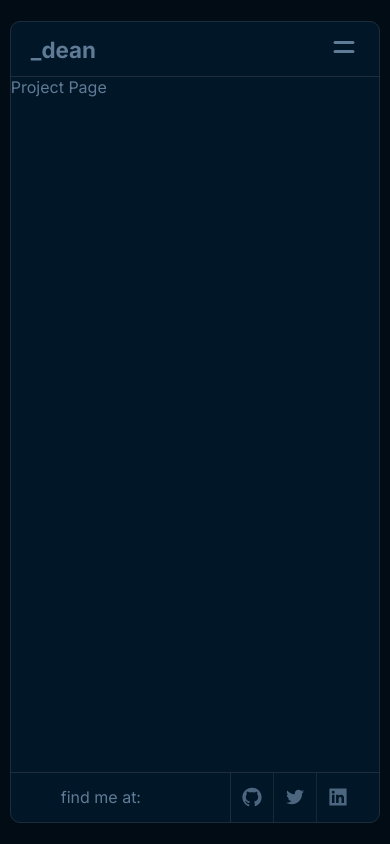
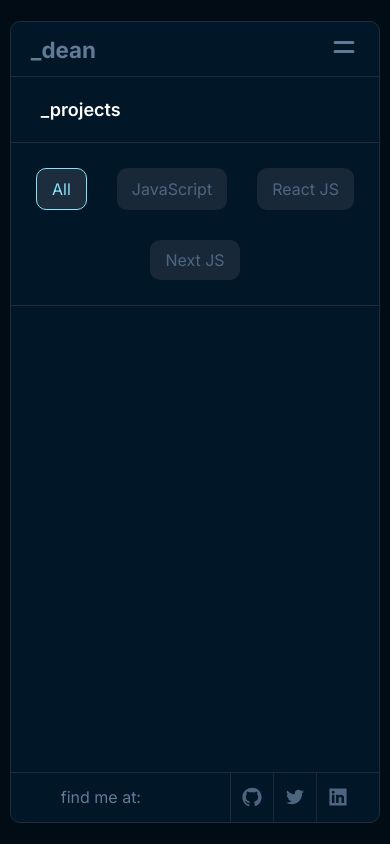
Before and after one commit to stDean/my_portfolio, a Next.js app in the folder my_portfolio/: page /project in a window 390 px wide. Built offline with nearby package versions, Linux system fonts and the light colour scheme.

Commit message:
started the project page

```diff
--- a/my_portfolio/src/app/project/page.js
+++ b/my_portfolio/src/app/project/page.js
@@ -1,5 +1,74 @@
+"use client";
+
+import { useState, useEffect } from "react";
+import { DiReact } from "react-icons/di";
+import { TbBrandJavascript, TbBrandNextjs } from "react-icons/tb";
+import { AiFillHome } from "react-icons/ai";
+
+import "./project.styles.scss";
+import { NavTop, SideNav } from "@/components";
+import { client } from "@/client";
+
 export default function page() {
+  const [activeFilter, setActiveFilter] = useState("All");
+  const [works, setWorks] = useState([]);
+  const [filterWork, setFilterWork] = useState([]);
+
+  const category = [
+    {
+      id: 1,
+      title: "All",
+      icon: <AiFillHome />,
+    },
+    {
+      id: 2,
+      title: "JavaScript",
+      icon: <TbBrandJavascript />,
+    },
+    {
+      id: 3,
+      title: "React JS",
+      icon: <DiReact />,
+    },
+    {
+      id: 4,
+      title: "Next JS",
+      icon: <TbBrandNextjs />,
+    },
+  ];
+
+  const handleWorkFilter = (item) => {
+    setActiveFilter(item);
+
+    setTimeout(() => {
+      if (item === "All") {
+        setFilterWork(works);
+      } else {
+        setFilterWork(works.filter((work) => work.tags.includes(item)));
+      }
+    }, 500);
+  };
+
   return (
-    <div>Project Page</div>
-  )
+    <div className="project">
+      <SideNav>
+        <NavTop path="projects" mobilePath="_projects" />
+
+        <div className="bottom">
+          {category.map((item) => (
+            <div
+              key={item.id}
+              className={`filter_work ${
+                activeFilter === item.title ? "item-active" : ""
+              }`}
+              onClick={() => handleWorkFilter(item.title)}
+            >
+              {item.icon}
+              {item.title}
+            </div>
+          ))}
+        </div>
+      </SideNav>
+    </div>
+  );
 }
--- /dev/null
+++ b/my_portfolio/src/app/project/project.styles.scss
@@ -0,0 +1,64 @@
+.project {
+  display: grid;
+  grid-template-columns: 250px 1fr;
+  overflow: hidden;
+  position: relative;
+  height: 100%;
+
+  .bottom {
+    padding: 25px;
+
+    .filter_work {
+      margin-bottom: 15px;
+      display: flex;
+      align-items: center;
+      cursor: pointer;
+      opacity: .8;
+
+      svg {
+        width: 20px;
+        height: 20px;
+        margin-right: 7px;
+
+        @media screen and (max-width:750px) {
+          display: none;
+        }
+      }
+
+      &:hover {
+        opacity: 1;
+      }
+
+      &.item-active {
+        color: #86E1F9;
+        opacity: 1;
+
+        @media screen and (max-width:750px) {
+          border: 1px solid #86E1F9;
+        }
+      }
+
+      @media screen and (max-width:750px) {
+        padding: 10px 15px;
+        background-color: #1E2D3D;
+        margin:15px;
+        border-radius: 10px;
+      }
+    }
+
+    @media screen and (max-width:750px) {
+      border-top: 1px solid #1E2D3D;
+      border-bottom: 1px solid #1E2D3D;
+      margin-bottom: 20px;
+      padding: 10px;
+      display: flex;
+      justify-content: center;
+      flex-wrap: wrap;
+    }
+  }
+
+  @media screen and (max-width: 750px) {
+    display: flex;
+    flex-direction: column;
+  }
+}
```
